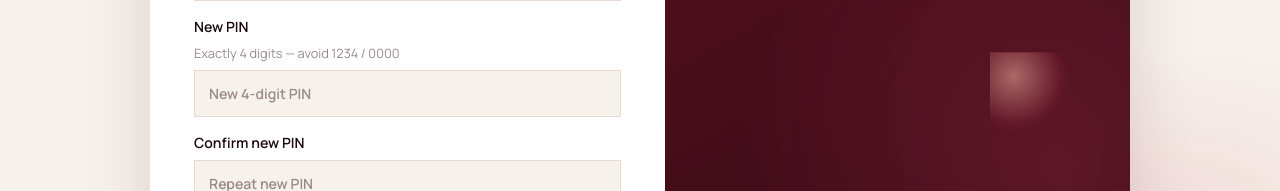
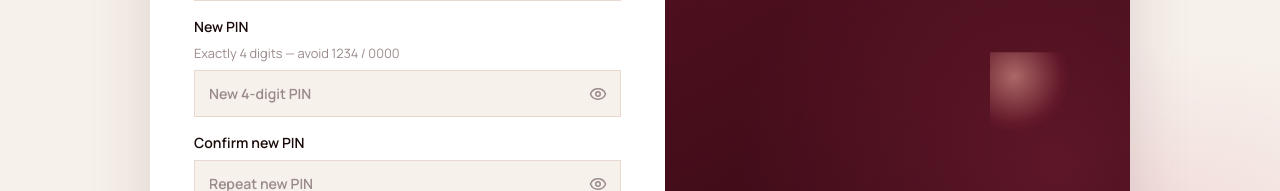
Before and after one commit to Makhosetive7/chartShop, a React (Vite) app in the folder frontend/: page /recover in a window 1280 px wide. Shown: the part 609-800 px from the top of the page. Built offline with nearby package versions, Linux system fonts and the light colour scheme; no server answers.

Commit message:
feat: add show/hide toggle for PIN fields

```diff
--- a/frontend/src/components/settings/TeamSettingsCard.tsx
+++ b/frontend/src/components/settings/TeamSettingsCard.tsx
@@ -18,6 +18,7 @@ import {
   Row,
   Field,
   Input,
+  PasswordInput,
   Button,
   Badge,
 } from '@/components/ui/primitives';
@@ -645,8 +646,7 @@ export function TeamSettingsCard() {
                 <Field>
                   PIN
                   <FieldHint>Exactly 4 digits</FieldHint>
-                  <Input
-                    type="password"
+                  <PasswordInput
                     inputMode="numeric"
                     pattern="\d{4}"
                     maxLength={4}
--- /dev/null
+++ b/frontend/src/components/ui/PasswordInput.tsx
@@ -0,0 +1,143 @@
+import {
+  forwardRef,
+  useId,
+  useState,
+  type InputHTMLAttributes,
+} from 'react';
+import styled, { css } from 'styled-components';
+import { Eye, EyeOff } from 'lucide-react';
+
+type PasswordInputVariant = 'auth' | 'app';
+
+export type PasswordInputProps = Omit<
+  InputHTMLAttributes<HTMLInputElement>,
+  'type'
+> & {
+  /** Visual match for auth forms vs in-app settings forms. */
+  variant?: PasswordInputVariant;
+  $invalid?: boolean;
+};
+
+const Wrap = styled.div`
+  position: relative;
+  width: 100%;
+  max-width: 100%;
+`;
+
+const sharedFocus = css<{ $invalid?: boolean }>`
+  &:focus {
+    outline: none;
+    border-color: ${({ theme, $invalid }) =>
+      $invalid ? theme.colors.danger : theme.colors.borderStrong};
+    box-shadow: 0 0 0 3px
+      ${({ theme, $invalid }) =>
+        $invalid ? theme.colors.dangerTint : theme.colors.primaryTint};
+    background: ${({ theme }) => theme.colors.surface};
+  }
+`;
+
+const Field = styled.input<{
+  $variant: PasswordInputVariant;
+  $invalid?: boolean;
+}>`
+  width: 100%;
+  max-width: 100%;
+  box-sizing: border-box;
+  border: 1px solid
+    ${({ theme, $invalid }) =>
+      $invalid ? theme.colors.danger : theme.colors.border};
+  border-radius: 0;
+  font: inherit;
+  color: ${({ theme }) => theme.colors.textPrimary};
+  padding: ${({ $variant }) =>
+    $variant === 'auth' ? '13px 44px 13px 14px' : '11px 44px 11px 13px'};
+  background: ${({ theme, $invalid }) =>
+    $invalid ? theme.colors.dangerTint : theme.colors.cream};
+  transition:
+    border-color 0.15s ease,
+    box-shadow 0.15s ease,
+    background 0.15s ease;
+
+  &::placeholder {
+    color: ${({ theme }) => theme.colors.textMuted};
+  }
+
+  ${sharedFocus}
+`;
+
+const Toggle = styled.button`
+  position: absolute;
+  top: 50%;
+  right: 6px;
+  transform: translateY(-50%);
+  display: inline-flex;
+  align-items: center;
+  justify-content: center;
+  width: 34px;
+  height: 34px;
+  margin: 0;
+  padding: 0;
+  border: none;
+  border-radius: 0;
+  background: transparent;
+  color: ${({ theme }) => theme.colors.textMuted};
+  cursor: pointer;
+  line-height: 0;
+
+  &:hover {
+    color: ${({ theme }) => theme.colors.maroon};
+  }
+
+  &:focus-visible {
+    outline: none;
+    box-shadow: 0 0 0 3px ${({ theme }) => theme.colors.primaryTint};
+    color: ${({ theme }) => theme.colors.maroon};
+  }
+`;
+
+export const PasswordInput = forwardRef<HTMLInputElement, PasswordInputProps>(
+  function PasswordInput(
+    {
+      variant = 'app',
+      $invalid,
+      id,
+      className,
+      disabled,
+      ...rest
+    },
+    ref,
+  ) {
+    const [visible, setVisible] = useState(false);
+    const generatedId = useId();
+    const inputId = id ?? generatedId;
+
+    return (
+      <Wrap className={className}>
+        <Field
+          {...rest}
+          ref={ref}
+          id={inputId}
+          type={visible ? 'text' : 'password'}
+          $variant={variant}
+          $invalid={$invalid}
+          disabled={disabled}
+        />
+        <Toggle
+          type="button"
+          onMouseDown={(e) => e.preventDefault()}
+          onClick={() => setVisible((v) => !v)}
+          disabled={disabled}
+          aria-label={visible ? 'Hide password' : 'Show password'}
+          aria-controls={inputId}
+          aria-pressed={visible}
+        >
+          {visible ? (
+            <EyeOff size={18} strokeWidth={2} aria-hidden />
+          ) : (
+            <Eye size={18} strokeWidth={2} aria-hidden />
+          )}
+        </Toggle>
+      </Wrap>
+    );
+  },
+);
--- a/frontend/src/components/ui/primitives.tsx
+++ b/frontend/src/components/ui/primitives.tsx
@@ -3,6 +3,8 @@ import type { ReactNode, TableHTMLAttributes } from 'react';
 
 export { Button } from './Button';
 export type { ButtonProps } from './Button';
+export { PasswordInput } from './PasswordInput';
+export type { PasswordInputProps } from './PasswordInput';
 
 export const Page = styled.div`
   position: relative;
--- a/frontend/src/pages/LoginPage.tsx
+++ b/frontend/src/pages/LoginPage.tsx
@@ -13,6 +13,7 @@ import {
   Hint,
   Input,
 } from '@/components/marketing/AuthShell';
+import { PasswordInput } from '@/components/ui/PasswordInput';
 
 const ActionRow = styled.div`
   display: flex;
@@ -118,8 +119,8 @@ export function LoginPage() {
       <Field>
         PIN
         <Hint>4-digit PIN</Hint>
-        <Input
-          type="password"
+        <PasswordInput
+          variant="auth"
           inputMode="numeric"
           pattern="\d{4}"
           maxLength={4}
--- a/frontend/src/pages/RecoverPage.tsx
+++ b/frontend/src/pages/RecoverPage.tsx
@@ -13,6 +13,7 @@ import {
   Hint,
   Input,
 } from '@/components/marketing/AuthShell';
+import { PasswordInput } from '@/components/ui/PasswordInput';
 
 const ActionRow = styled.div`
   display: flex;
@@ -143,8 +144,8 @@ export function RecoverPage() {
       <Field>
         New PIN
         <Hint>Exactly 4 digits — avoid 1234 / 0000</Hint>
-        <Input
-          type="password"
+        <PasswordInput
+          variant="auth"
           inputMode="numeric"
           pattern="\d{4}"
           maxLength={4}
@@ -157,8 +158,8 @@ export function RecoverPage() {
       </Field>
       <Field>
         Confirm new PIN
-        <Input
-          type="password"
+        <PasswordInput
+          variant="auth"
           inputMode="numeric"
           pattern="\d{4}"
           maxLength={4}
--- a/frontend/src/pages/RegisterPage.tsx
+++ b/frontend/src/pages/RegisterPage.tsx
@@ -15,6 +15,7 @@ import {
   Hint,
   Input,
 } from '@/components/marketing/AuthShell';
+import { PasswordInput } from '@/components/ui/PasswordInput';
 import {
   buildLocalSuggestions,
   sanitizeUsernameInput,
@@ -439,8 +440,8 @@ export function RegisterPage() {
       <Field>
         PIN
         <Hint>Exactly 4 digits — remember it for chat login</Hint>
-        <Input
-          type="password"
+        <PasswordInput
+          variant="auth"
           inputMode="numeric"
           pattern="\d{4}"
           maxLength={4}
@@ -453,8 +454,8 @@ export function RegisterPage() {
       </Field>
       <Field>
         Confirm PIN
-        <Input
-          type="password"
+        <PasswordInput
+          variant="auth"
           inputMode="numeric"
           pattern="\d{4}"
           maxLength={4}
--- a/frontend/src/pages/SettingsPage.tsx
+++ b/frontend/src/pages/SettingsPage.tsx
@@ -38,6 +38,7 @@ import {
   Row,
   Field,
   Input,
+  PasswordInput,
   TextArea,
   Select,
   Button,
@@ -948,8 +949,7 @@ export function SettingsPage() {
             <Row>
               <Field>
                 Current PIN
-                <Input
-                  type="password"
+                <PasswordInput
                   inputMode="numeric"
                   pattern="\d{4}"
                   maxLength={4}
@@ -962,8 +962,7 @@ export function SettingsPage() {
               </Field>
               <Field>
                 New PIN
-                <Input
-                  type="password"
+                <PasswordInput
                   inputMode="numeric"
                   pattern="\d{4}"
                   maxLength={4}
@@ -976,8 +975,7 @@ export function SettingsPage() {
               </Field>
               <Field>
                 Confirm PIN
-                <Input
-                  type="password"
+                <PasswordInput
                   inputMode="numeric"
                   pattern="\d{4}"
                   maxLength={4}
--- a/frontend/src/pages/SetupPage.tsx
+++ b/frontend/src/pages/SetupPage.tsx
@@ -13,6 +13,7 @@ import {
   Hint,
   Input,
 } from '@/components/marketing/AuthShell';
+import { PasswordInput } from '@/components/ui/PasswordInput';
 
 const ActionRow = styled.div`
   display: flex;
@@ -143,8 +144,8 @@ export function SetupPage() {
       <Field>
         Your PIN
         <Hint>Exactly 4 digits — avoid 1234 / 0000</Hint>
-        <Input
-          type="password"
+        <PasswordInput
+          variant="auth"
           inputMode="numeric"
           pattern="\d{4}"
           maxLength={4}
@@ -157,8 +158,8 @@ export function SetupPage() {
       </Field>
       <Field>
         Confirm PIN
-        <Input
-          type="password"
+        <PasswordInput
+          variant="auth"
           inputMode="numeric"
           pattern="\d{4}"
           maxLength={4}
```
Also changed, not shown: 1 other file (tests, documents, lock files or other folders).
